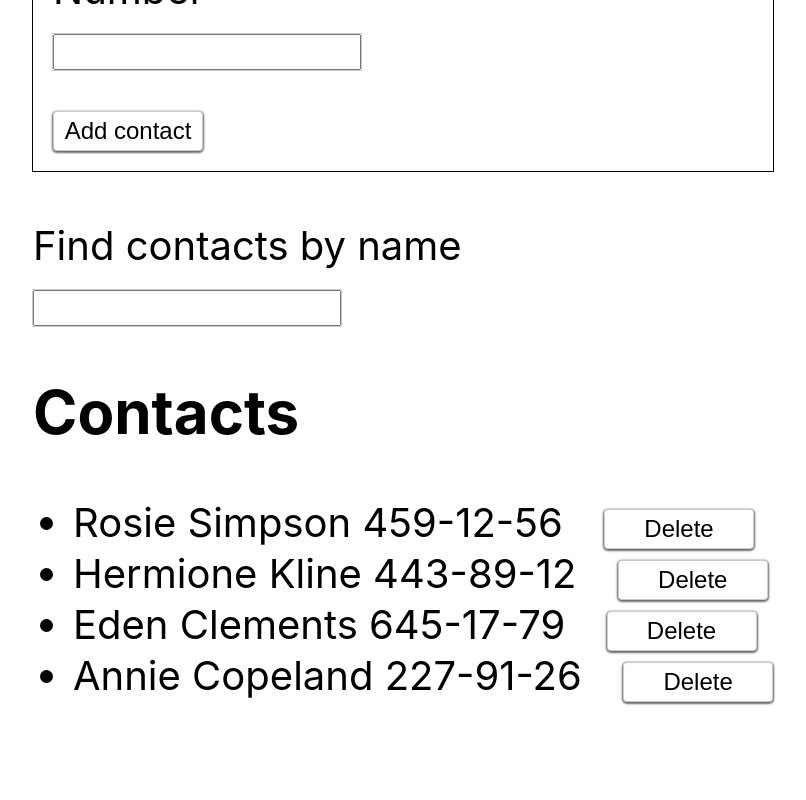
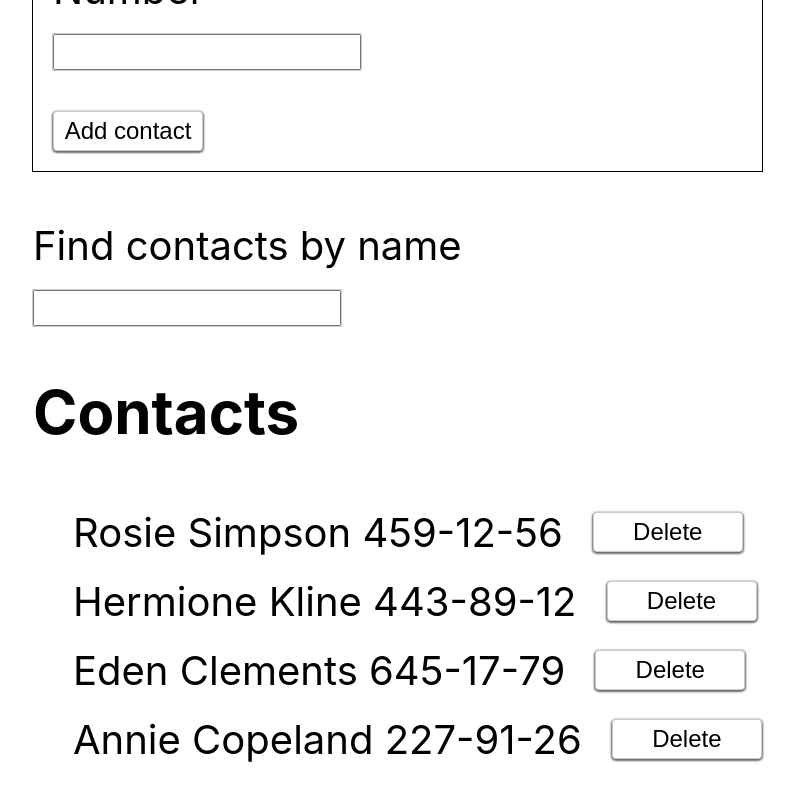
Before and after one commit to MartaSyvyk/goit-react-hw-02-components, a React (Create React App) app: page / in a window 1280 px wide. Shown: the part 1194-1994 px from the top of the page, without its empty margins (27-833 px from the left). Before the commit the page ends 1936 px from the top, so only its background shows below. Built offline with nearby package versions, Linux system fonts and the light colour scheme.

Commit message:
Update Form.module.css

```diff
--- a/src/components/Form/Form.module.css
+++ b/src/components/Form/Form.module.css
@@ -1,6 +1,7 @@
 p {
   display: inline;
   margin-bottom: 10px;
+  margin-top: 10px;
   margin-right: 30px;
 }
 
@@ -28,3 +29,8 @@ button {
   outline: 1px black solid;
   margin-bottom: 50px;
 }
+
+li {
+    display: flex;
+    align-items: center;
+}
```
